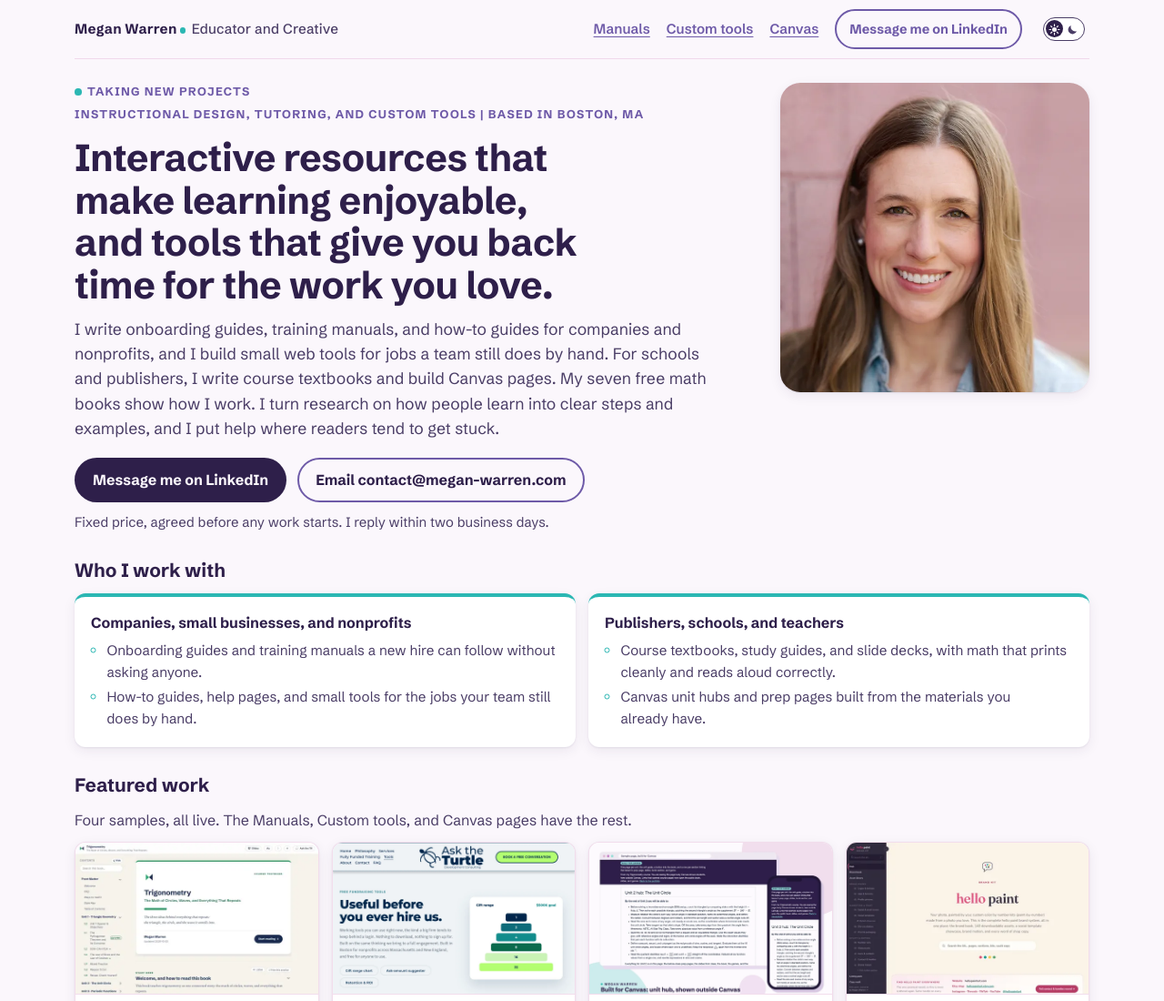
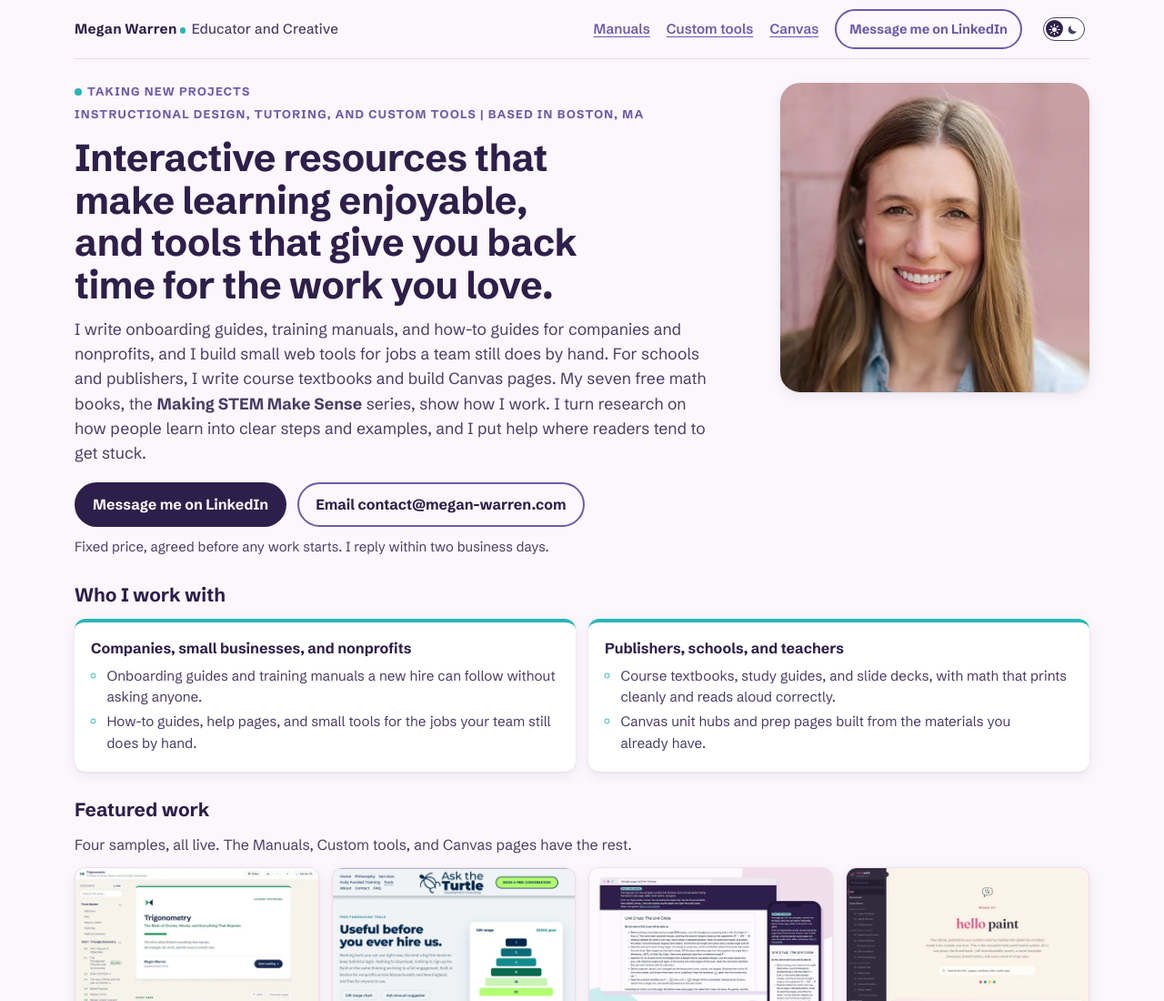
Before and after one commit to megwarren8/portfolio, a plain HTML site: page index.html in a window 1280 px wide. Shown: the top 1100 px of the page at 91% size. Drawn offline with Linux system fonts and the light colour scheme.

Commit message:
Portfolio: the books sentence names the series, Making STEM Make Sense (Megan approved the preview 11-23, ledger 4017)
Co-Authored-By: Claude Opus 5.5 <noreply@anthropic.com>

```diff
--- a/index.html
+++ b/index.html
@@ -203,7 +203,7 @@
   <div class="hero-text">
     <p class="kicker"><span class="k-status">Taking new projects</span><span class="k-detail">Instructional design, tutoring, and custom tools | based in Boston, MA</span></p>
     <h1 id="h1">Interactive resources that make learning enjoyable, and tools that give you back time for the work you love.</h1>
-    <p class="lede">I write onboarding guides, training manuals, and <span class="nw">how-to</span> guides for companies and nonprofits, and I build small web tools for jobs a team still does by hand. For schools and publishers, I write course textbooks and build Canvas pages. My seven free math books show how I work. I turn research on how people learn into clear steps and examples, and I put help where readers tend to get stuck.</p>
+    <p class="lede">I write onboarding guides, training manuals, and <span class="nw">how-to</span> guides for companies and nonprofits, and I build small web tools for jobs a team still does by hand. For schools and publishers, I write course textbooks and build Canvas pages. My seven free math books, the <b>Making STEM Make Sense</b> series, show how I work. I turn research on how people learn into clear steps and examples, and I put help where readers tend to get stuck.</p>
     <p class="cta-row"><a class="btn" href="https://www.linkedin.com/in/megan-warren-boston/" rel="me">Message me on LinkedIn</a><!--email_off--><a class="btn alt" href="mailto:contact@megan-warren.com">Email <span class="nw">contact@megan-warren.com</span></a><!--/email_off--></p>
     <p class="promise">Fixed price, agreed before any work starts. I reply within two business days.</p>
   </div>
```
